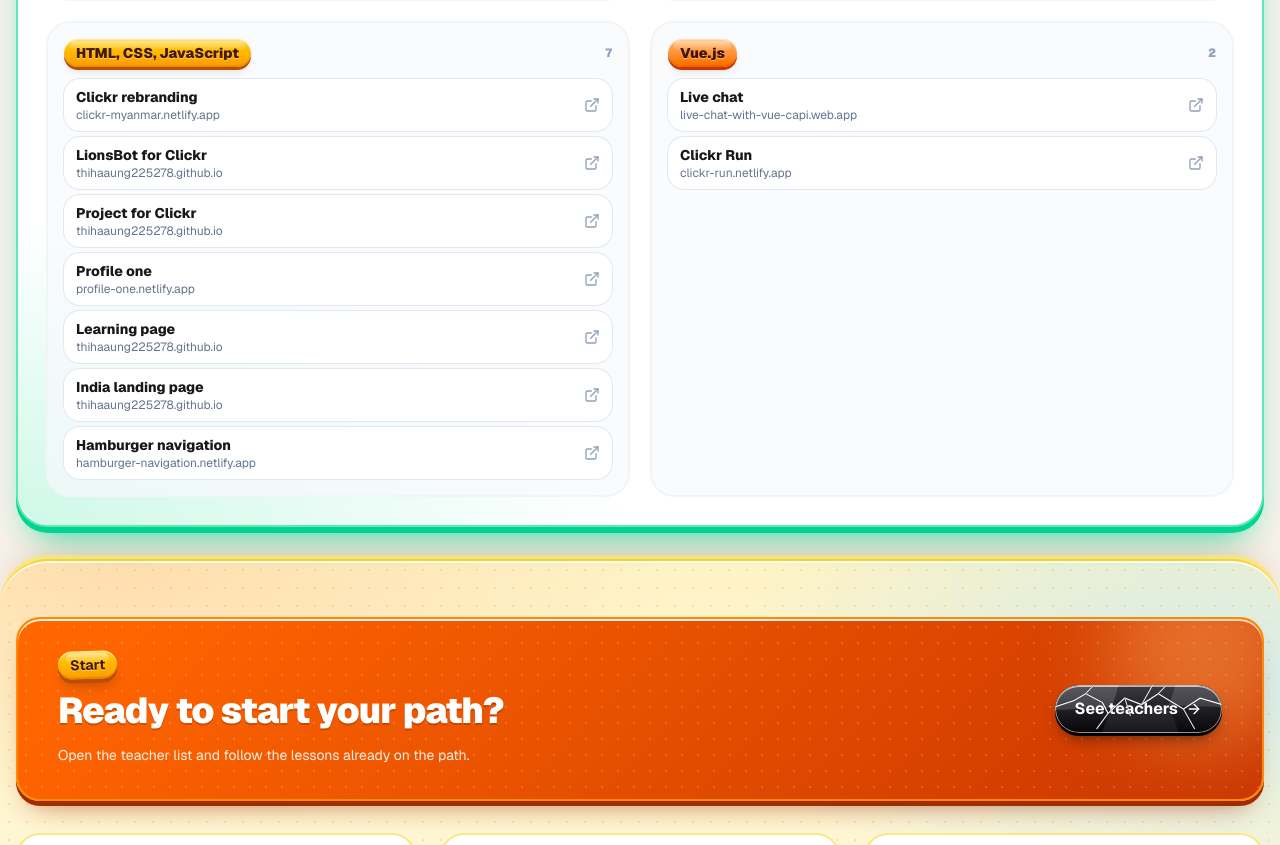
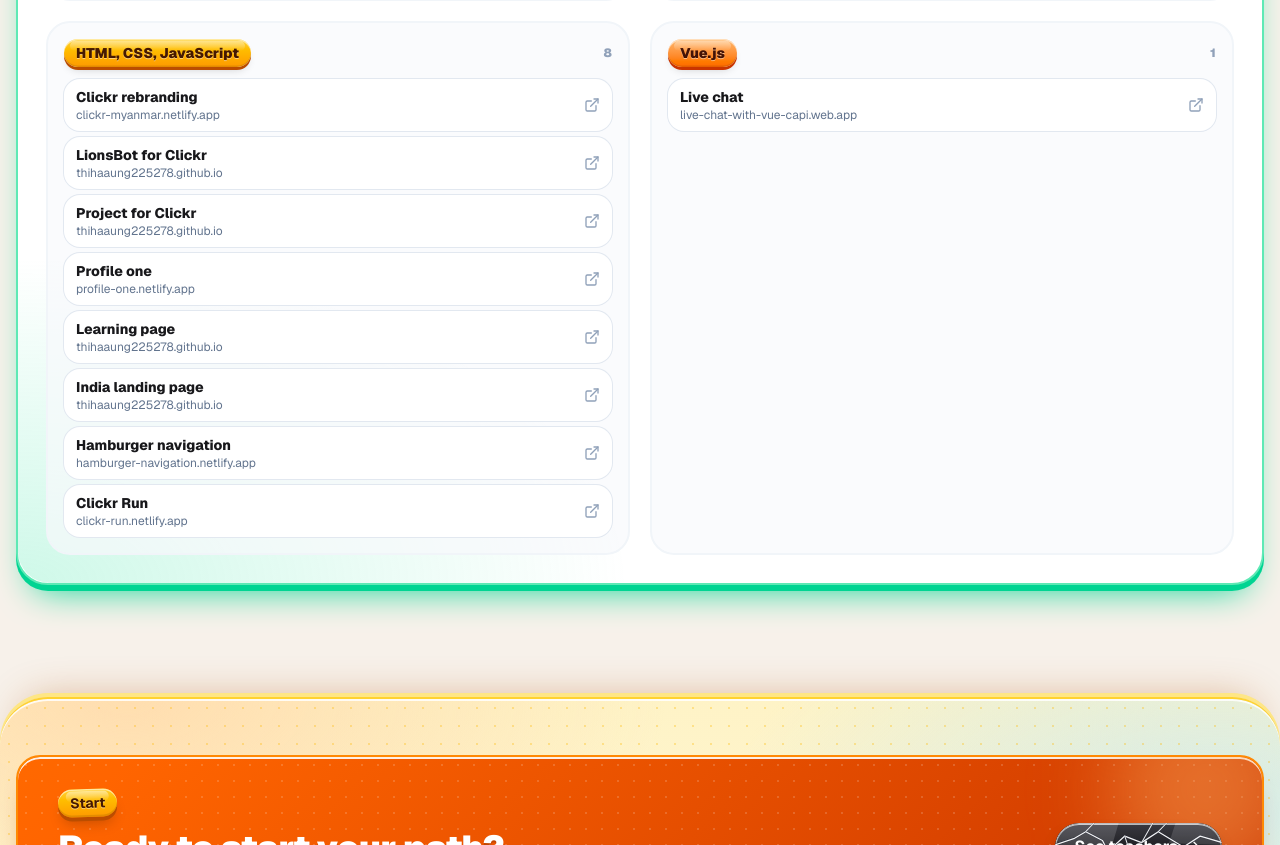
Before and after one commit to thihaaung1751992/shwequest, a Next.js app: page /team/builder-1 in a window 1280 px wide. Shown: the part 2780-3625 px from the top of the page. Built offline with nearby package versions, Linux system fonts and the light colour scheme.

Commit message:
fix: space Thiha detail from footer and move Clickr Run
Give the builder profile more bottom padding so projects clear the site footer CTA, and list Clickr Run under HTML/CSS/JavaScript.

```diff
--- a/src/components/team/team-profile.tsx
+++ b/src/components/team/team-profile.tsx
@@ -34,9 +34,7 @@ export default function TeamProfile({ person }: { person: TeamPerson }) {
   const profile = person.profile;
 
   return (
-    <article
-      className="flex w-full flex-col gap-6"
-    >
+    <article className="flex w-full flex-col gap-6 pb-12 sm:pb-20">
       <Link
         href="/team"
         className={`pill-3d pill-3d-amber inline-flex min-h-11 w-fit items-center gap-2 rounded-full px-4 text-sm font-bold text-amber-950 ${FOCUS}`}
--- a/src/data/builder-profiles.ts
+++ b/src/data/builder-profiles.ts
@@ -146,6 +146,7 @@ export const THIHA_AUNG_PROFILE: BuilderProfile = {
         { label: "Learning page", href: "https://thihaaung225278.github.io/Learning_page/" },
         { label: "India landing page", href: "https://thihaaung225278.github.io/india_d_page_with_html_javascript/" },
         { label: "Hamburger navigation", href: "https://hamburger-navigation.netlify.app/" },
+        { label: "Clickr Run", href: "https://clickr-run.netlify.app/" },
       ],
     },
     {
@@ -153,7 +154,6 @@ export const THIHA_AUNG_PROFILE: BuilderProfile = {
       tone: "orange",
       links: [
         { label: "Live chat", href: "https://live-chat-with-vue-capi.web.app/" },
-        { label: "Clickr Run", href: "https://clickr-run.netlify.app/" },
       ],
     },
   ],
```
